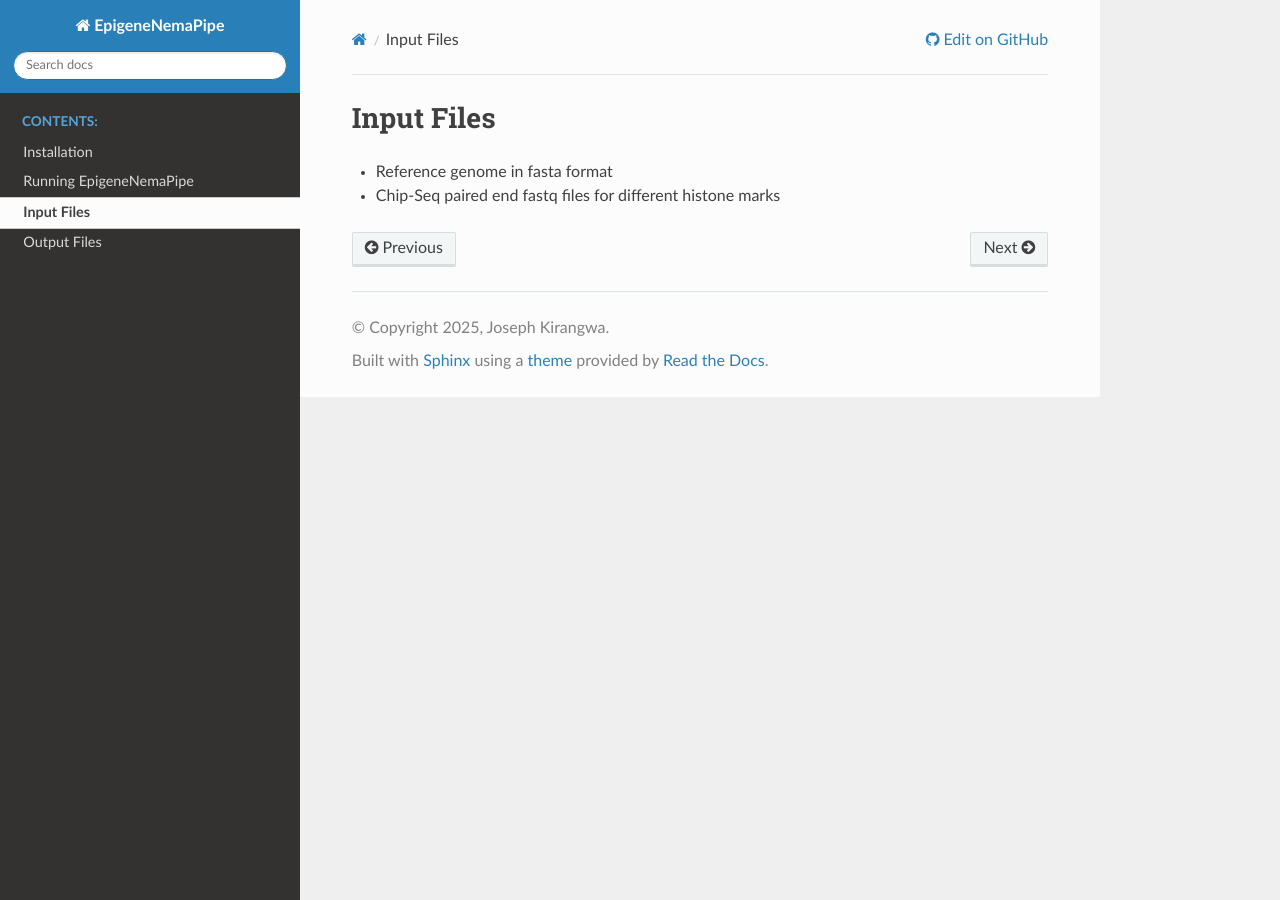
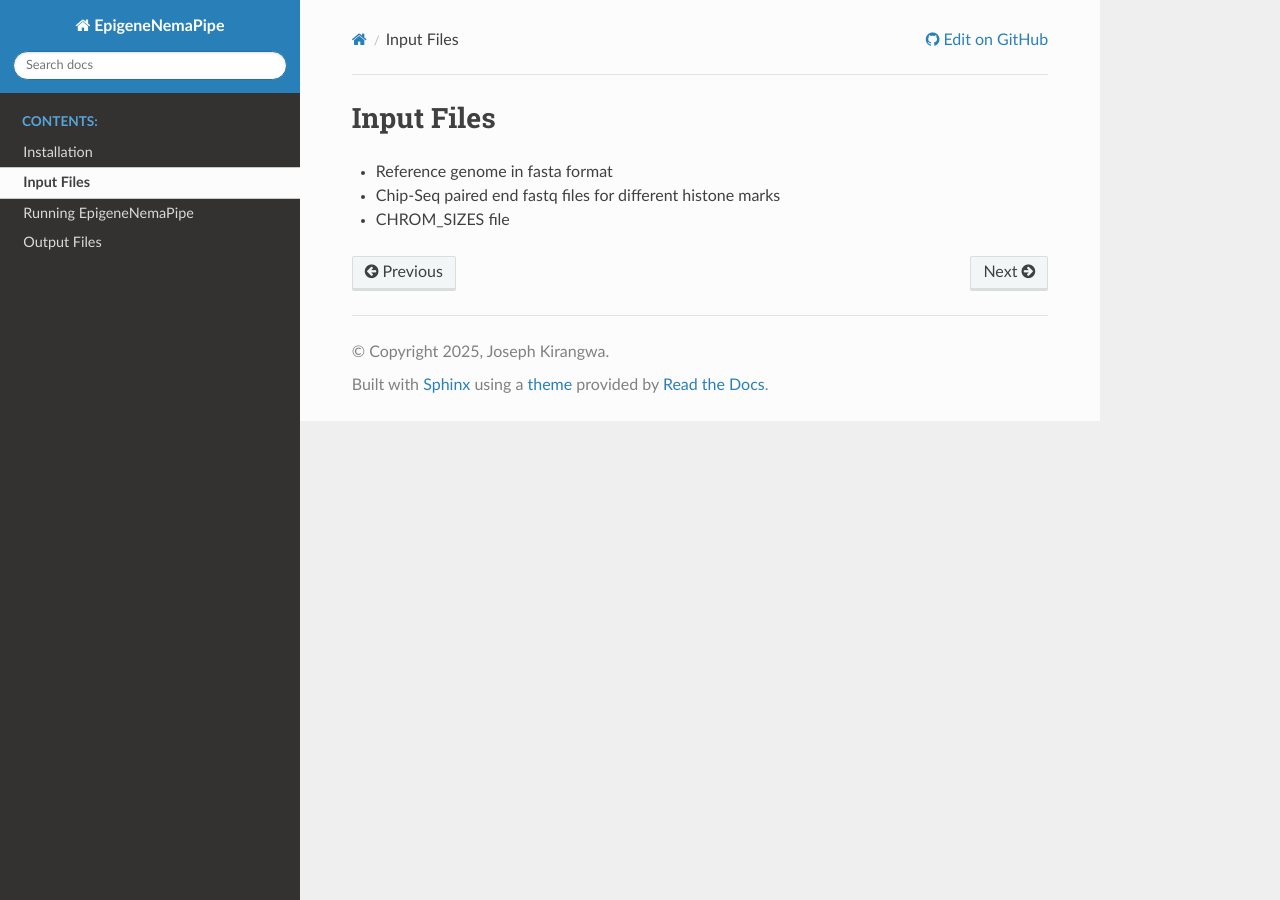
Before and after one commit to jkirangw/EpiNemaPipe, a Sphinx documentation site: the page built from docs/source/Input_files.md, in a window 1280 px wide. Built offline with Sphinx 7.4.7 and the Read the Docs theme 3.1.0, drawn with Linux system fonts in a browser that asks for light colours.

Commit message:
Update documentation

```diff
--- a/docs/source/Input_files.md
+++ b/docs/source/Input_files.md
@@ -1,3 +1,4 @@
 # Input Files
 * Reference genome in fasta format
 * Chip-Seq paired end fastq files for different histone marks
+* CHROM_SIZES file
```
Also changed, not shown: docs/source/index.md (+1 -2 lines).
